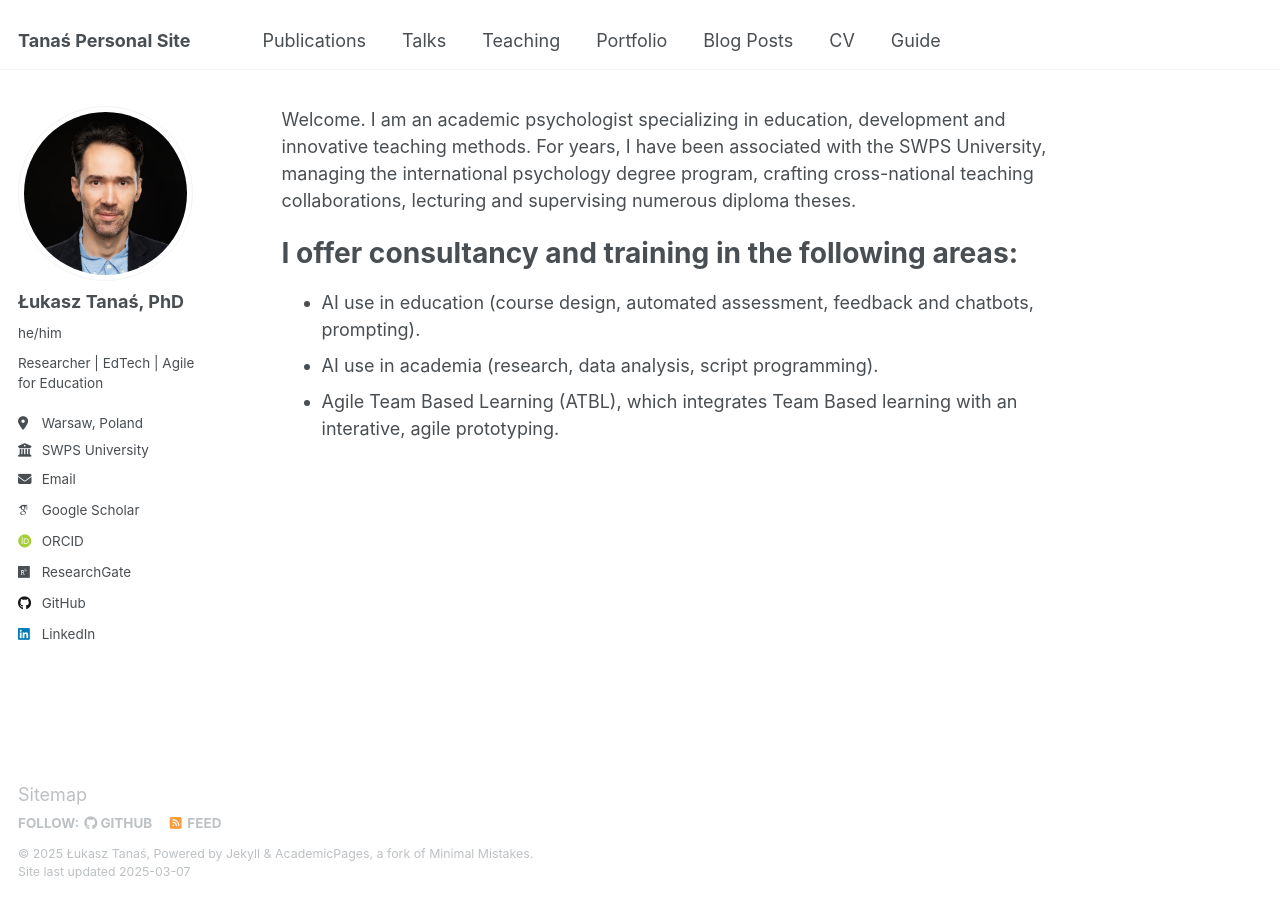
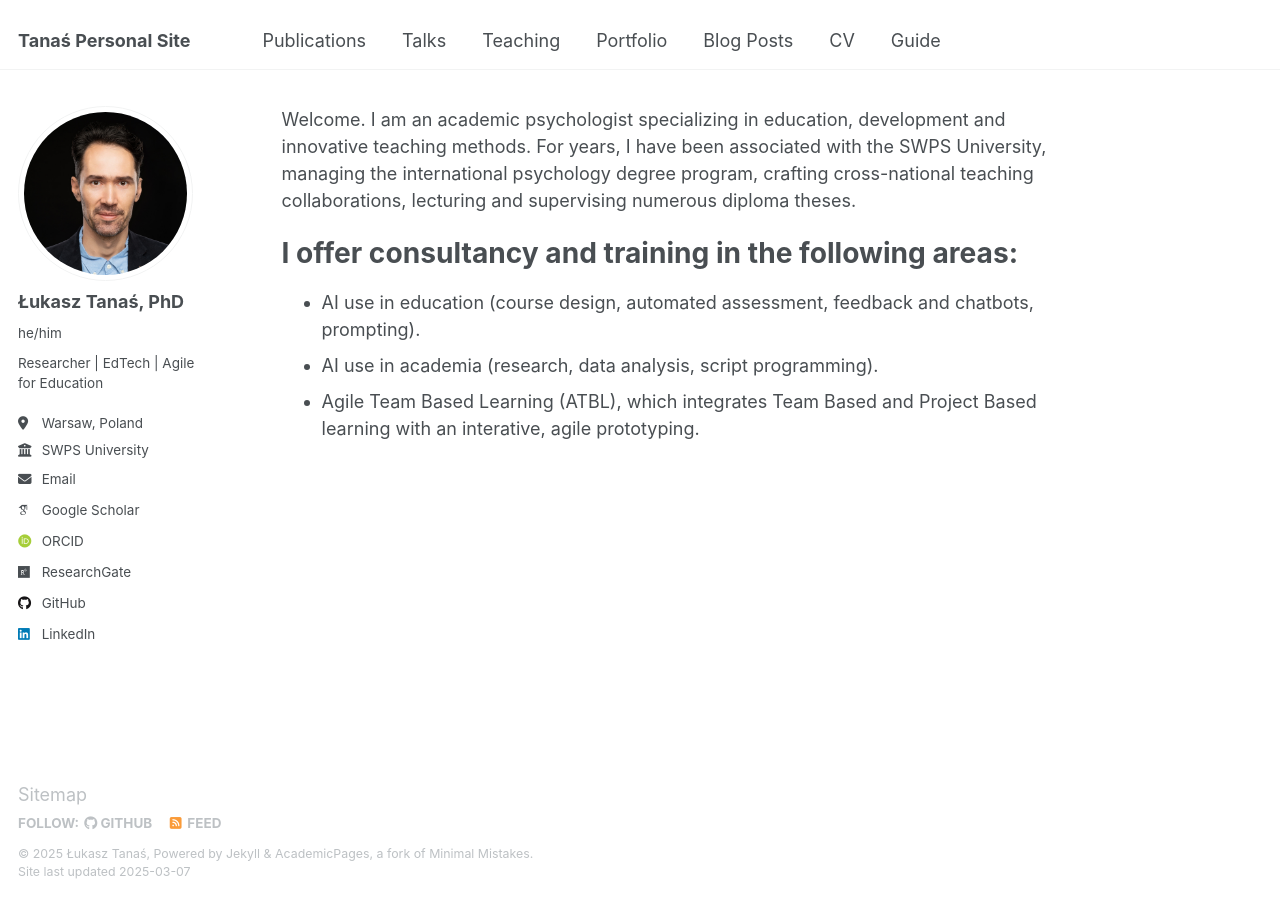
Before and after one commit to GradeForest/gradeforest.github.io, a Jekyll site: the page built from _pages/about.md, in a window 1280 px wide. Built offline with Jekyll 4.4.1, drawn with Linux system fonts in a browser that asks for light colours; some web fonts are replaced.

Commit message:
Update about.md

```diff
--- a/_pages/about.md
+++ b/_pages/about.md
@@ -13,4 +13,4 @@ I offer consultancy and training in the following areas:
 
 - AI use in education (course design, automated assessment, feedback and chatbots, prompting).
 - AI use in academia (research, data analysis, script programming).
-- Agile Team Based Learning (ATBL), which integrates Team Based learning with an interative, agile prototyping.
+- Agile Team Based Learning (ATBL), which integrates Team Based and Project Based learning with an interative, agile prototyping.
```
